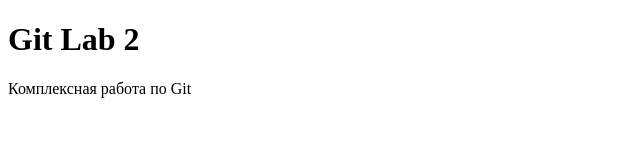
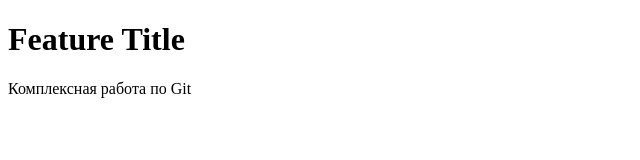
Before and after one commit to qwasar12/git-lab-2, a plain HTML site: page index.html in a window 1280 px wide. Shown: the whole page, without its empty margins (0-640 px from the left). Drawn offline with Linux system fonts and the light colour scheme.

Commit message:
Change title to Feature Title

```diff
--- a/index.html
+++ b/index.html
@@ -1 +1 @@
-<!DOCTYPE html><html lang="ru"><head><meta charset="UTF-8"><title>Git Lab 2</title></head><body>  <h1>Git Lab 2</h1>  <p>Комплексная работа по Git</p></body></html>
+<!DOCTYPE html><html lang="ru"><head><meta charset="UTF-8"><title>Git Lab 2</title></head><body>  <h1>Feature Title</h1>  <p>Комплексная работа по Git</p></body></html>
```
